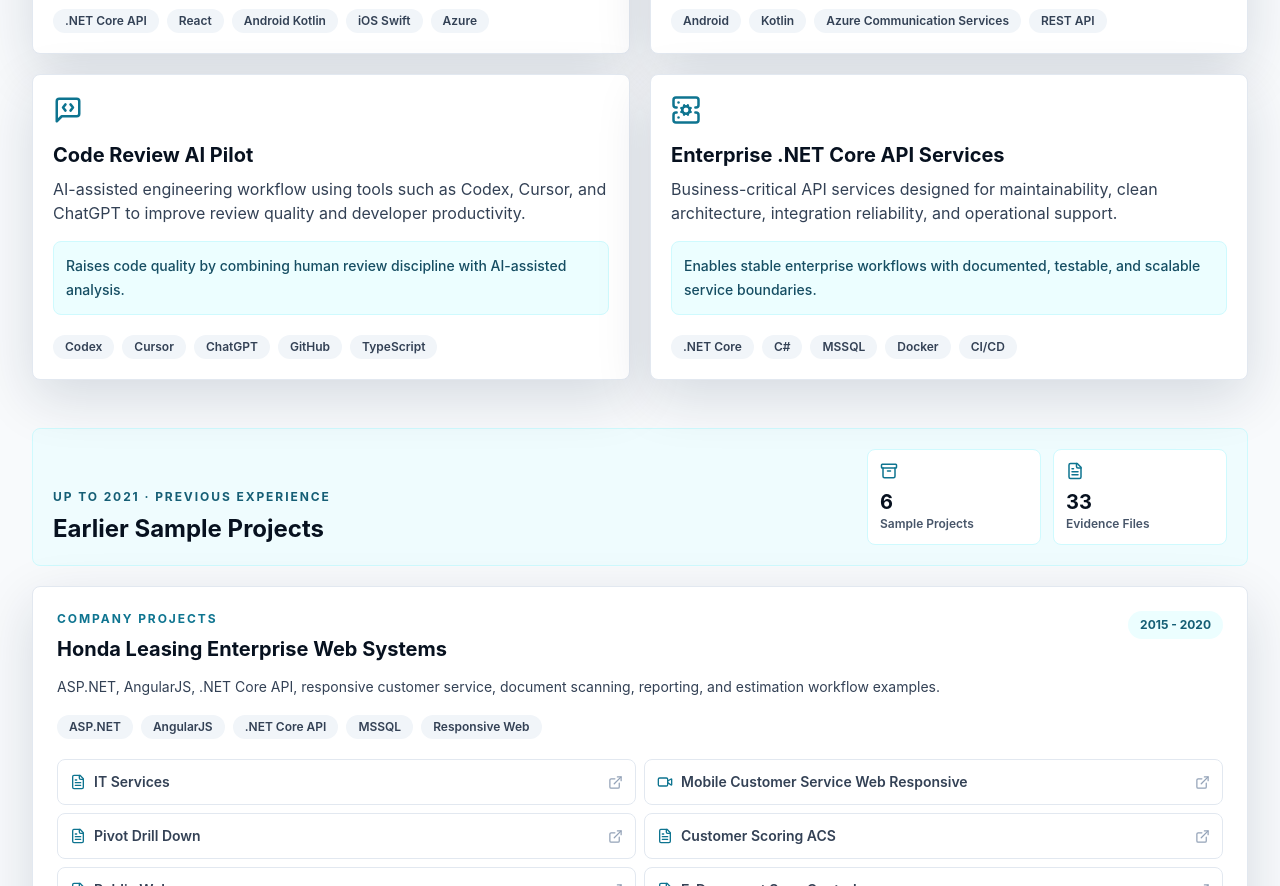
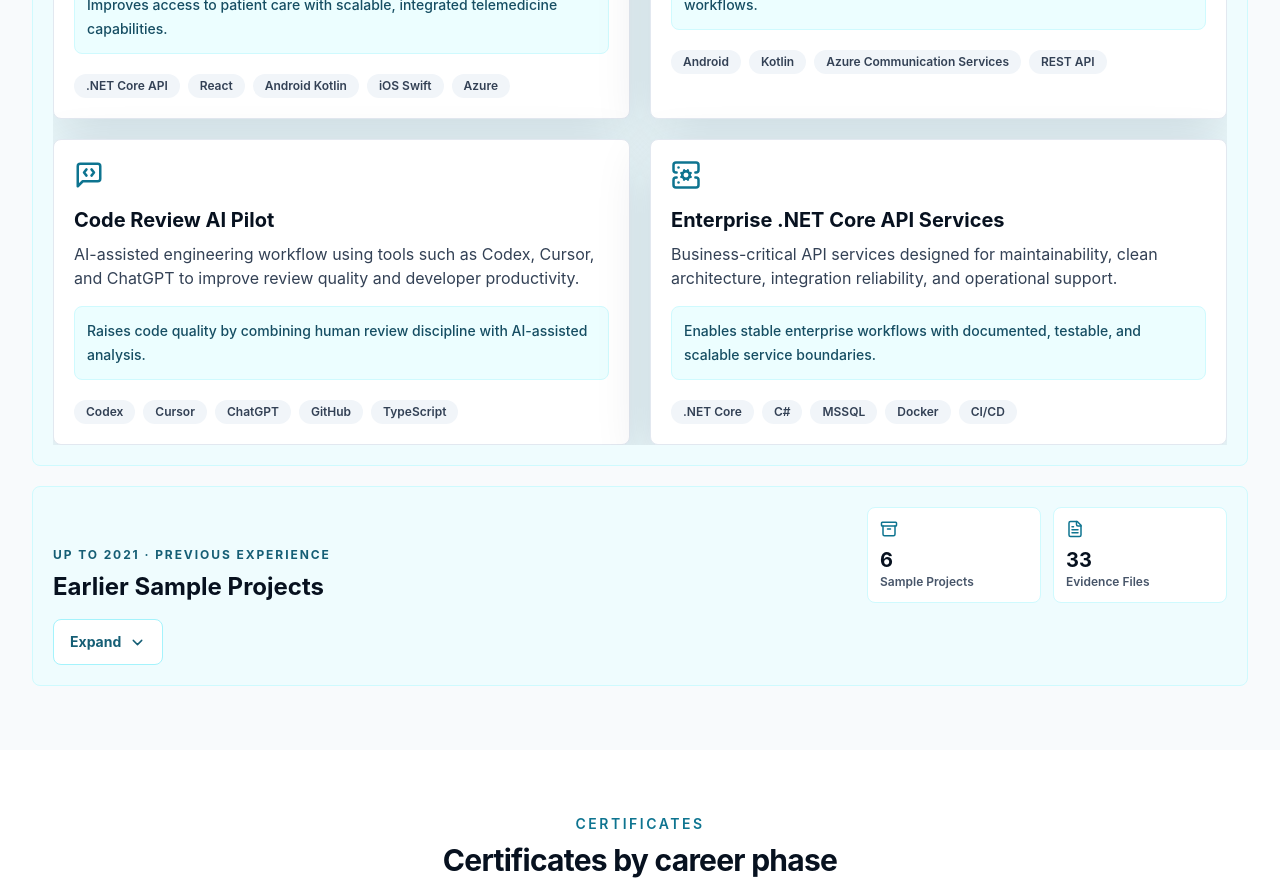
Before and after one commit to Ligerking007/JakapanK-Portfolio, a React (Vite) app: page / in a window 1280 px wide. Shown: the part 4760-5646 px from the top of the page. Built offline with nearby package versions, Linux system fonts and the light colour scheme.

Commit message:
Add expandable portfolio sections

```diff
--- a/src/App.tsx
+++ b/src/App.tsx
@@ -3,6 +3,7 @@ import {
   Archive,
   Award,
   CalendarClock,
+  ChevronDown,
   CheckCircle2,
   ExternalLink,
   FileCode2,
@@ -22,7 +23,7 @@ import {
   X,
 } from 'lucide-react';
 import { AnimatePresence, motion, useReducedMotion, type Variants } from 'framer-motion';
-import { useEffect, useState } from 'react';
+import { useEffect, useState, type ReactNode } from 'react';
 import { legacyCredentials, legacyProjectGroups, type ArchiveLink, type ArchiveLinkType } from './data/before2021';
 import { certificateProviders, certificates } from './data/certificates';
 import { localizedContent, type Language, type LocalizedContent } from './data/i18n';
@@ -592,13 +593,16 @@ function Projects({ content }: { content: LocalizedContent }) {
         description={content.sections.projects.description}
       />
       <motion.div {...motionSettings} variants={staggerContainer} className="mx-auto max-w-7xl px-4 sm:px-6 lg:px-8">
-        <PeriodHeader
+        <ExpandablePanel
+          collapseLabel={content.labels.collapse}
+          defaultExpanded
           eyebrow={content.labels.currentPhase}
+          expandLabel={content.labels.expand}
           title={content.labels.currentProjects}
           stats={[
             { label: content.labels.sampleProjects, value: content.projects.length, icon: MonitorCog },
           ]}
-        />
+        >
           <div className="grid gap-5 lg:grid-cols-2">
             {content.projects.map((project) => (
               <motion.article
@@ -624,21 +628,26 @@ function Projects({ content }: { content: LocalizedContent }) {
               </motion.article>
             ))}
           </div>
+        </ExpandablePanel>
 
-        <div className="mt-12">
-          <PeriodHeader
+        <div className="mt-5">
+          <ExpandablePanel
+            collapseLabel={content.labels.collapse}
+            defaultExpanded={false}
             eyebrow={content.labels.previousPhase}
+            expandLabel={content.labels.expand}
             title={content.labels.earlierProjects}
             stats={[
               { label: content.labels.sampleProjects, value: legacyProjectGroups.length, icon: Archive },
               { label: content.labels.evidenceFiles, value: evidenceFileCount, icon: FileText },
             ]}
-          />
+          >
             <div className="grid gap-5">
               {legacyProjectGroups.map((group) => (
                 <LegacyProjectCard key={group.title} group={group} label={content.labels.openFile} motionSettings={motionSettings} />
               ))}
             </div>
+          </ExpandablePanel>
         </div>
       </motion.div>
     </section>
@@ -662,9 +671,15 @@ function Certificates({ content }: { content: LocalizedContent }) {
         description={content.sections.certificates.description}
       />
       <motion.div {...motionSettings} variants={staggerContainer} className="mx-auto max-w-7xl px-4 sm:px-6 lg:px-8">
-        <PeriodHeader eyebrow={content.labels.currentPhase} title={content.labels.recentCredentials} stats={stats} />
-
-        <div className="mt-8 grid gap-8">
+        <ExpandablePanel
+          collapseLabel={content.labels.collapse}
+          defaultExpanded
+          eyebrow={content.labels.currentPhase}
+          expandLabel={content.labels.expand}
+          title={content.labels.recentCredentials}
+          stats={stats}
+        >
+          <div className="grid gap-8">
             {certificateProviders.map((provider) => {
               const providerCertificates = certificates.filter((certificate) => certificate.provider === provider);
 
@@ -706,16 +721,20 @@ function Certificates({ content }: { content: LocalizedContent }) {
               );
             })}
           </div>
+        </ExpandablePanel>
 
-        <div className="mt-12">
-          <PeriodHeader
+        <div className="mt-5">
+          <ExpandablePanel
+            collapseLabel={content.labels.collapse}
+            defaultExpanded={false}
             eyebrow={content.labels.previousPhase}
+            expandLabel={content.labels.expand}
             title={content.labels.earlierCredentials}
             stats={[
               { label: content.labels.archivedCredentials, value: legacyCredentials.length, icon: Award },
               { label: content.labels.evidenceFiles, value: legacyCredentials.length, icon: FileText },
             ]}
-          />
+          >
             <div className="grid gap-3 sm:grid-cols-2 lg:grid-cols-3">
               {legacyCredentials.map((credential) => (
                 <motion.a
@@ -742,23 +761,34 @@ function Certificates({ content }: { content: LocalizedContent }) {
                 </motion.a>
               ))}
             </div>
+          </ExpandablePanel>
         </div>
       </motion.div>
     </section>
   );
 }
 
-function PeriodHeader({
+function ExpandablePanel({
+  children,
+  collapseLabel,
+  defaultExpanded,
   eyebrow,
+  expandLabel,
   stats,
   title,
 }: {
+  children: ReactNode;
+  collapseLabel: string;
+  defaultExpanded: boolean;
   eyebrow: string;
+  expandLabel: string;
   stats: { label: string; value: number | string; icon: LucideIcon }[];
   title: string;
 }) {
+  const [isExpanded, setIsExpanded] = useState(defaultExpanded);
+
   return (
-    <div className="mb-5 rounded-lg border border-cyan-100 bg-cyan-50/70 p-5 dark:border-cyan-400/20 dark:bg-cyan-400/10">
+    <div className="rounded-lg border border-cyan-100 bg-cyan-50/70 p-4 dark:border-cyan-400/20 dark:bg-cyan-400/10 sm:p-5">
       <div className="flex flex-col gap-4 lg:flex-row lg:items-end lg:justify-between">
         <div>
           <p className="text-xs font-bold uppercase tracking-[0.16em] text-cyan-800 dark:text-cyan-200">{eyebrow}</p>
@@ -774,6 +804,28 @@ function PeriodHeader({
           ))}
         </div>
       </div>
+      <button
+        type="button"
+        onClick={() => setIsExpanded((current) => !current)}
+        className="mt-4 inline-flex w-full items-center justify-center gap-2 rounded-lg border border-cyan-200 bg-white px-4 py-3 text-sm font-bold text-cyan-800 transition hover:border-cyan-300 hover:bg-cyan-50 dark:border-cyan-300/30 dark:bg-slate-950/40 dark:text-cyan-100 dark:hover:bg-cyan-400/10 sm:w-auto"
+        aria-expanded={isExpanded}
+      >
+        {isExpanded ? collapseLabel : expandLabel}
+        <ChevronDown className={`transition-transform ${isExpanded ? 'rotate-180' : ''}`} size={17} />
+      </button>
+      <AnimatePresence initial={false}>
+        {isExpanded && (
+          <motion.div
+            initial={{ height: 0, opacity: 0 }}
+            animate={{ height: 'auto', opacity: 1 }}
+            exit={{ height: 0, opacity: 0 }}
+            transition={{ duration: 0.28, ease: 'easeOut' }}
+            className="overflow-hidden"
+          >
+            <div className="pt-5">{children}</div>
+          </motion.div>
+        )}
+      </AnimatePresence>
     </div>
   );
 }
--- a/src/data/i18n.ts
+++ b/src/data/i18n.ts
@@ -69,6 +69,8 @@ export type LocalizedContent = {
     sampleProjects: string;
     evidenceFiles: string;
     openFile: string;
+    expand: string;
+    collapse: string;
     linkedin: string;
     github: string;
     email: string;
@@ -178,6 +180,8 @@ const english: LocalizedContent = {
     sampleProjects: 'Sample Projects',
     evidenceFiles: 'Evidence Files',
     openFile: 'Open File',
+    expand: 'Expand',
+    collapse: 'Collapse',
     linkedin: 'LinkedIn',
     github: 'GitHub',
     email: 'Email',
@@ -399,6 +403,8 @@ const thai: LocalizedContent = {
     sampleProjects: 'ตัวอย่างโปรเจกต์',
     evidenceFiles: 'ไฟล์ประกอบ',
     openFile: 'เปิดไฟล์',
+    expand: 'ขยาย',
+    collapse: 'ย่อ',
     linkedin: 'LinkedIn',
     github: 'GitHub',
     email: 'Email',
```
Lines whose indentation alone changed are shown as unchanged.
